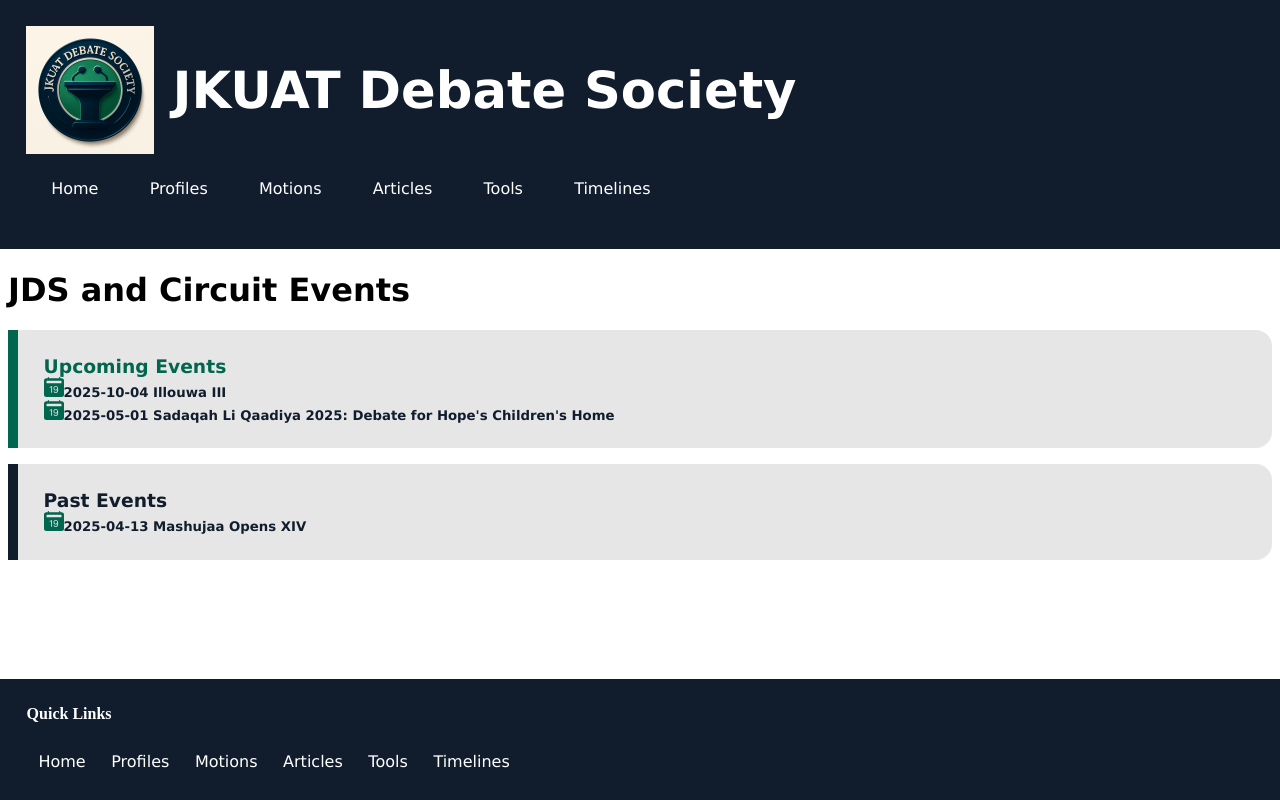
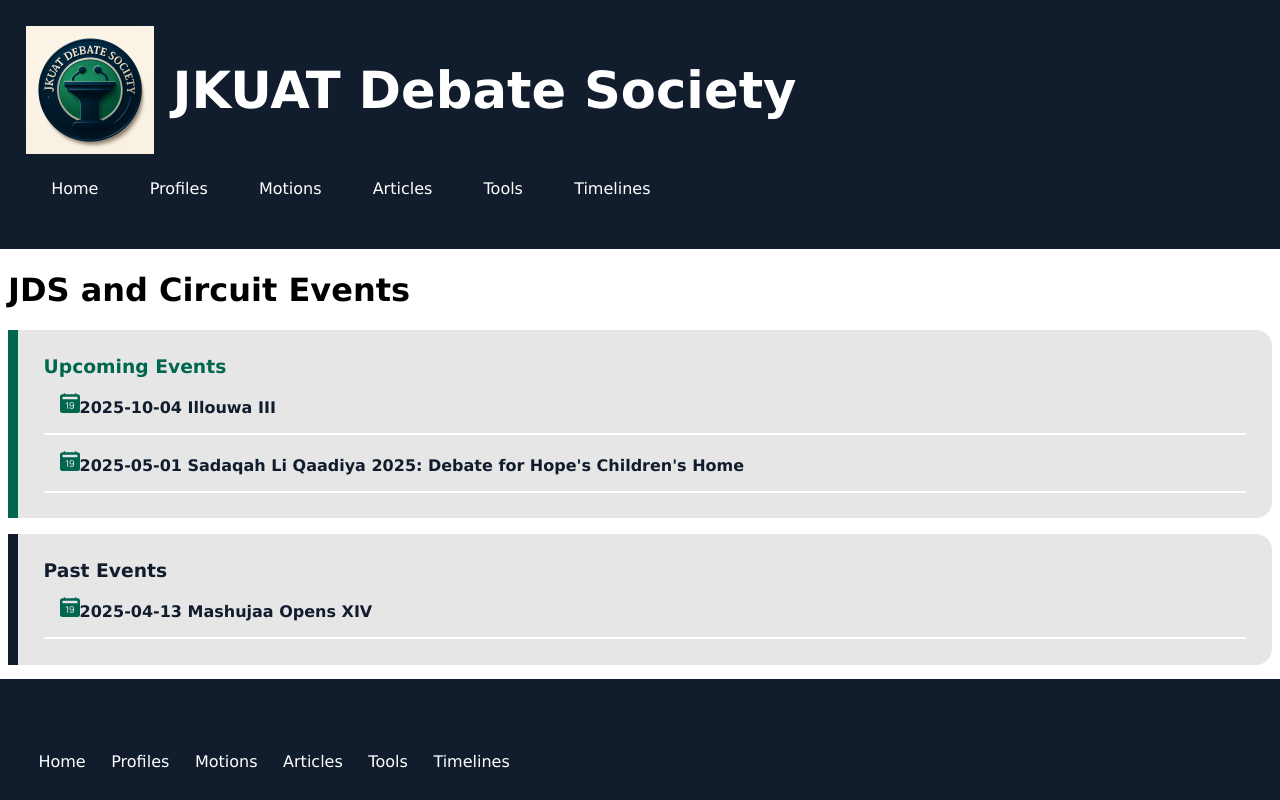
Before and after one commit to JkuatDebates/jds-app, a React (Vite) app: page /timelines in a window 1280 px wide. Shown: the top 800 px of the page. Built offline with nearby package versions, Linux system fonts and the light colour scheme.

Commit message:
timeline tweak

```diff
--- a/src/Timelines.jsx
+++ b/src/Timelines.jsx
@@ -66,7 +66,7 @@
     return(
         <div className="eventCard">
             <div className="eventHeader" onClick={()=>setDetails(!details)}>
-                <h5><BsCalendar2DateFill size={20} className="icon2"/>{event.date} {event.title}</h5>
+                <h4><BsCalendar2DateFill size={20} className="icon2"/>{event.date} {event.title}</h4>
             </div>
 
             {details? <div className="eventDetails">
--- a/src/index.css
+++ b/src/index.css
@@ -241,7 +241,7 @@
     padding: var(--padding);
     margin-bottom: 1rem;
 }
-.upcomingEvents h3,h5, strong{
+.upcomingEvents h3,h4, strong{
     color: var(--accC);
     margin:0;
 }
@@ -253,12 +253,16 @@
     background-color:  hsl(0, 0%, 90%);
     padding: var(--padding);
 }
-.pastEvents h3, h5, strong{
+.pastEvents h3, h4, strong{
     color: var(--pbrandC);
     margin:0;}
 .icon2{
     fill: var(--accC);
 }
+.eventCard{
+    padding: 1rem;
+    border-bottom: 2px solid white;
+}
 .eventDetails p{
     display: flex;
     align-items: start;
```
